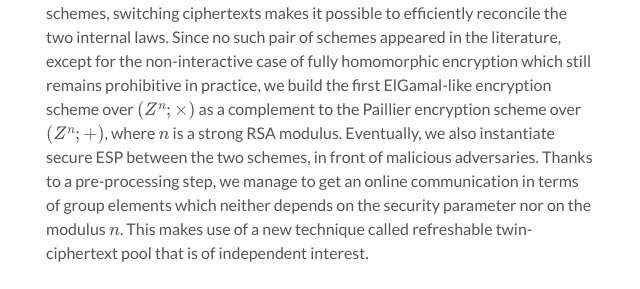
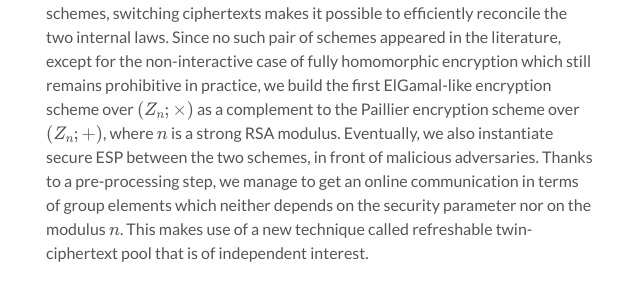
Before and after one commit to pariscryptoday/pariscryptoday.github.io, a Jekyll site: the page built from _posts/2016-07-11-third.md, in a window 1280 px wide and 900 px high, scrolled down 2354 px. Shown: the part 476-765 px from the top of the window, without its empty margins (164-804 px from the left). Built offline with Jekyll 4.4.1, drawn with Linux system fonts in a browser that asks for light colours; formulas are drawn with MathJax 3.

```diff
--- a/_posts/2016-07-11-third.md
+++ b/_posts/2016-07-11-third.md
@@ -113,7 +113,7 @@ efficiently reconcile the two internal laws. Since no such pair of
 schemes appeared in the literature, except for the non-interactive
 case of fully homomorphic encryption which still remains prohibitive
 in practice, we build the first ElGamal-like encryption scheme over
-$(Z^n;\times)$ as a complement to the Paillier encryption scheme over $(Z^n;+)$,
+$(Z_n;\times)$ as a complement to the Paillier encryption scheme over $(Z_n;+)$,
 where $n$ is a strong RSA modulus. Eventually, we also instantiate
 secure ESP between the two schemes, in front of malicious
 adversaries. Thanks to a pre-processing step, we manage to get an
```
